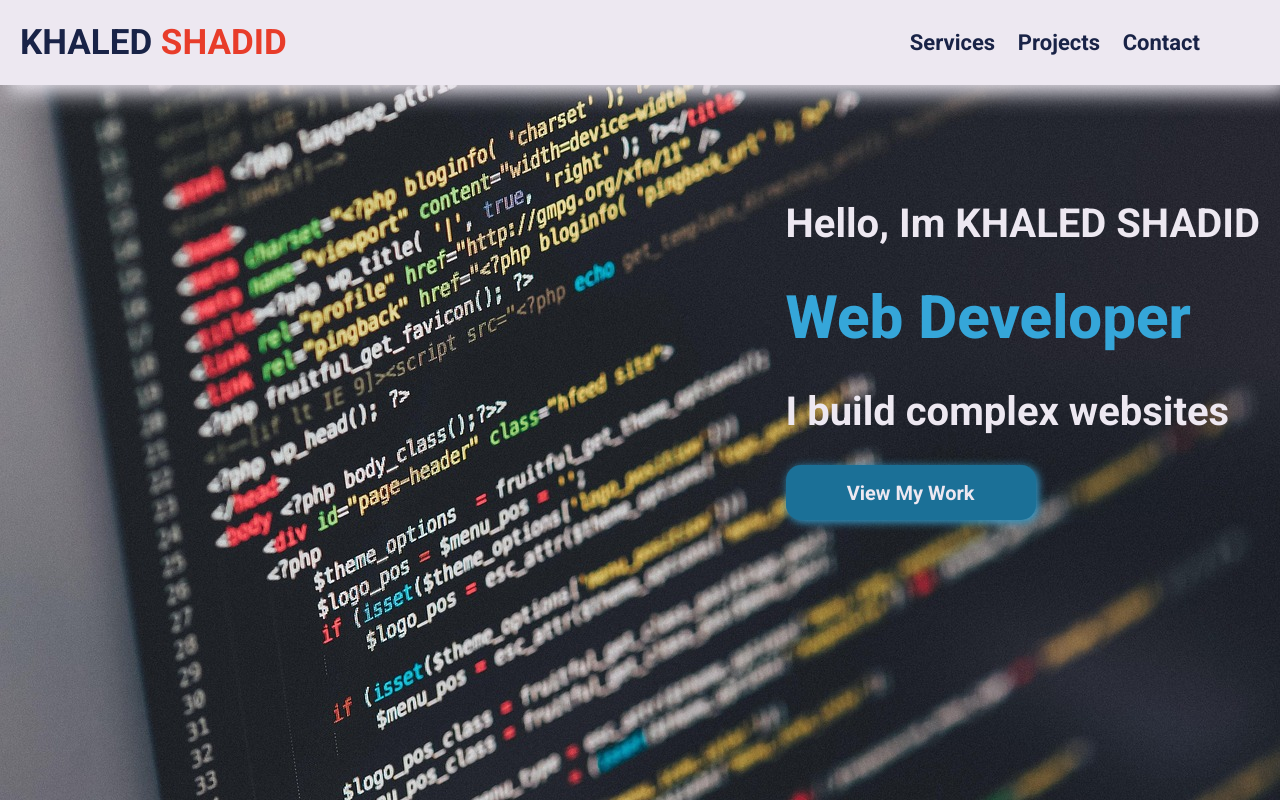
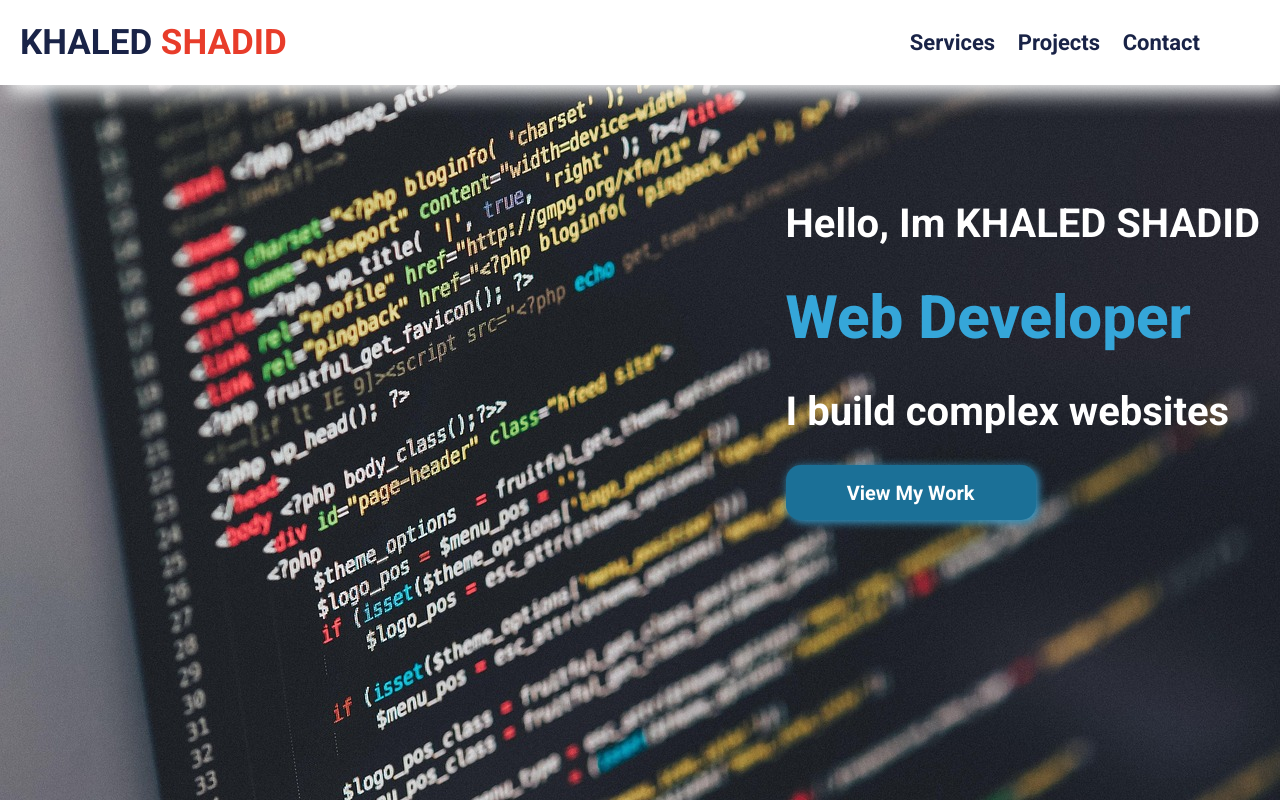
Before and after one commit to khaledShadid07/portfolio3, a plain HTML site: page index.html in a window 1280 px wide. Drawn offline with Linux system fonts and the light colour scheme.

Commit message:
change white color

```diff
--- a/index.css
+++ b/index.css
@@ -7,7 +7,7 @@
 *{margin: 0px;padding: 0px;font-family:roboto;}
 body{}
 
-.nav-container{display: flex;align-items: center;font-size: 10px;padding: 20px;background-color: var(--whitecolor);box-shadow: 8px 8px 20px var(--whitecolor)
+.nav-container{display: flex;align-items: center;font-size: 10px;padding: 20px;background-color: white;box-shadow: 8px 8px 20px white
 ;max-width: 100vw;flex-wrap: wrap;position: fixed;left: 0px;right: 0px;z-index: 1;}
 .nav-container-a1 {color: var(--blackcolor);text-decoration: none;font-weight: 700;font-size:3.5em;display:inline-block;flex-grow: 1;}
 .a-div{padding: 10px;font-size: 11px;margin-right: 50px;}
@@ -17,9 +17,9 @@ body{}
 
 
 .header{background-image:url("code-1839406_1280.jpg");width:100vw;height: 100vh;background-size: cover;position: relative;}
-.header div p {color: var(--whitecolor);font-weight: 700;font-size: 40px;font-family: roboto;}
+.header div p {color: white;font-weight: 700;font-size: 40px;font-family: roboto;}
 .header div h1 {color: var(--bluecolor);font-weight: 800;;font-family: roboto;margin-top: 35px;margin-bottom: 35px;font-size: 60px;}
-.header div button {background-color:#1b7097 ;border: none;border-radius: 15px;color: var(--whitecolor);width: 250px;height: 55px;
+.header div button {background-color:#1b7097 ;border: none;border-radius: 15px;color: white;width: 250px;height: 55px;
 margin-top: 30PX;font-family: roboto;font-size: 20px;font-weight: 700;display: block;box-shadow: 2px 2px 10px var(--bluecolor);
 transition: background-color 1s,width 1s,height 1s ;cursor: pointer;}
 .header div button:hover{background-color:var(--bluecolor) ;width: 300px;height:70px ;}
```
